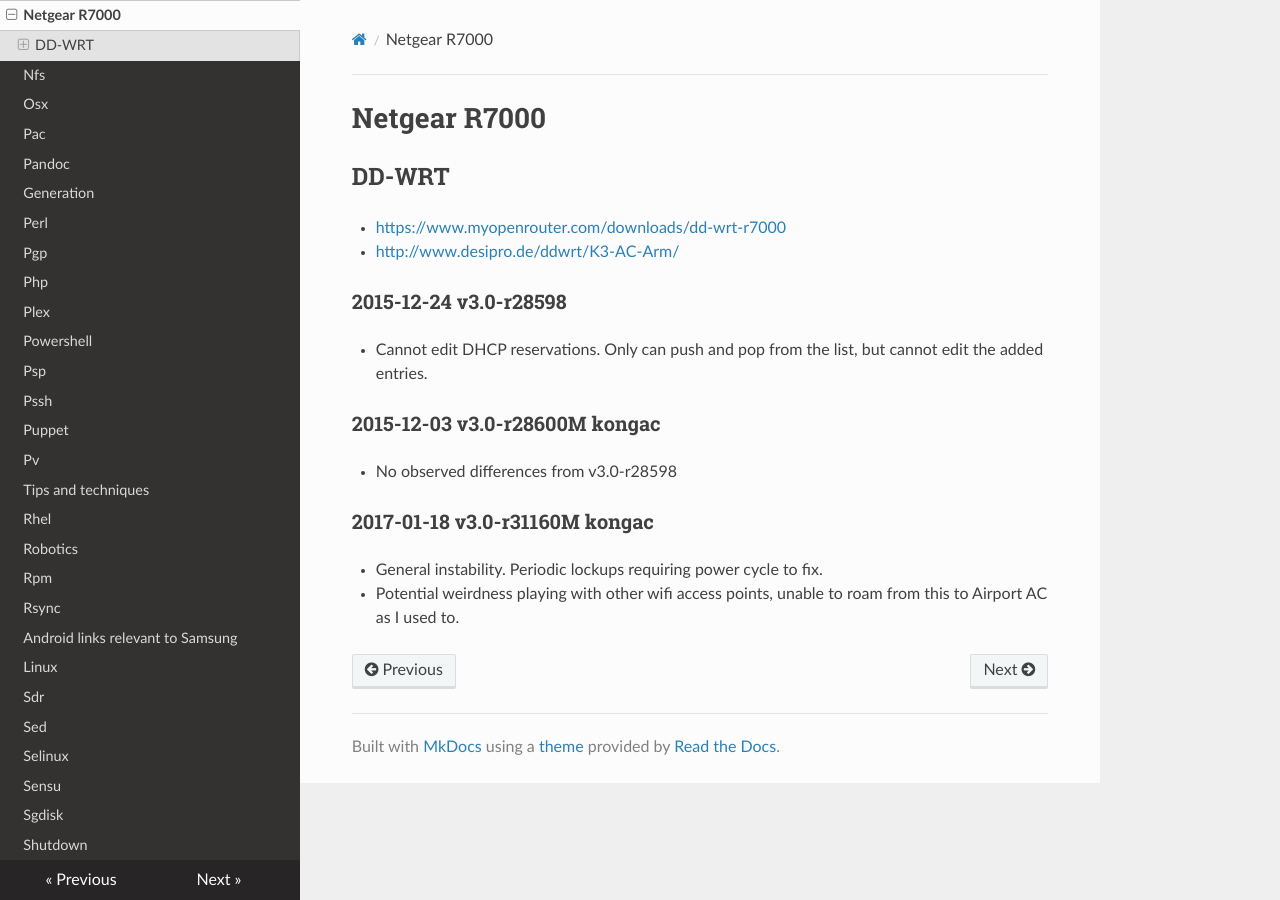
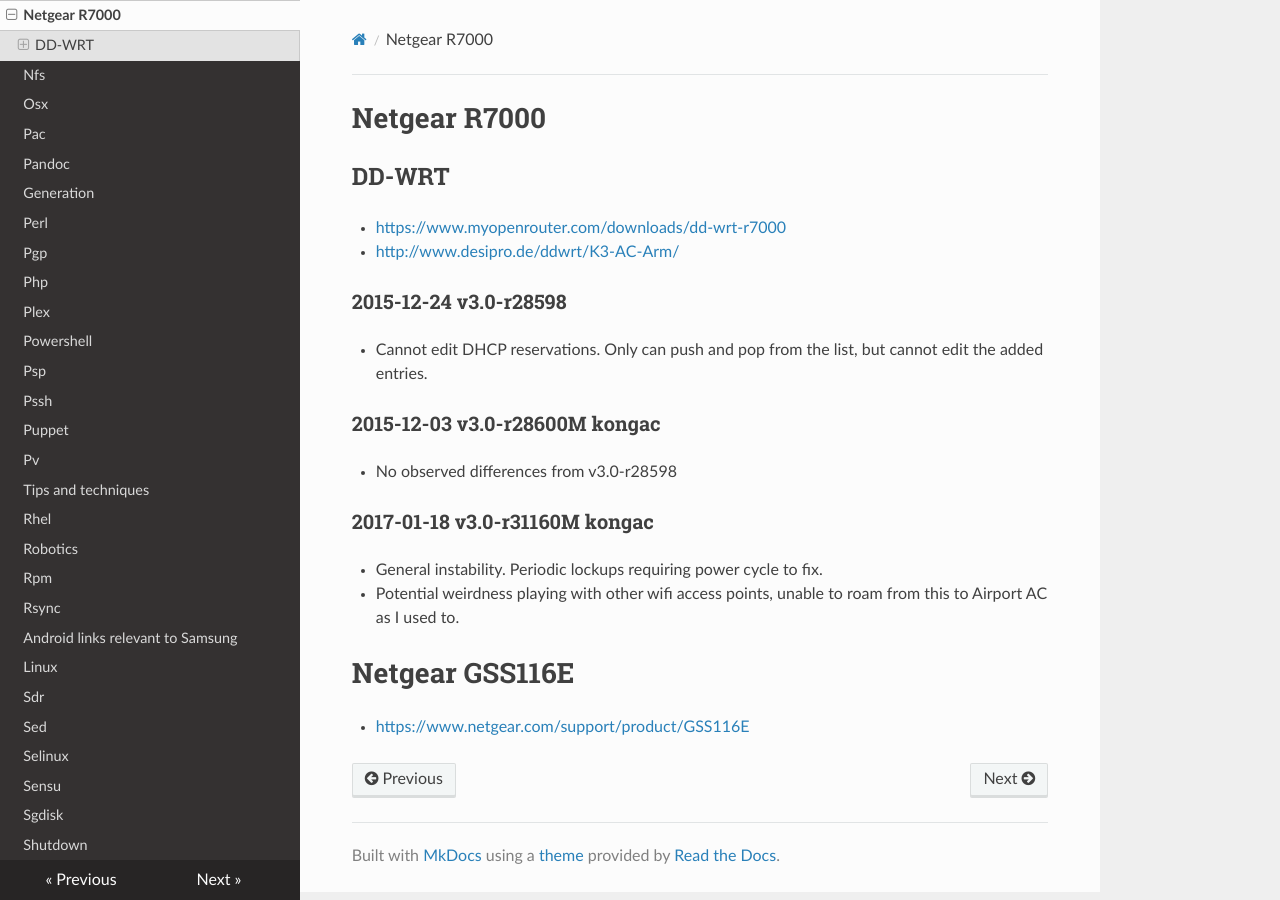
Before and after one commit to lando-cal/tech-notes, an MkDocs documentation site: the page built from docs/netgear.md, in a window 1280 px wide. Built offline with MkDocs 1.6.1, drawn with Linux system fonts in a browser that asks for light colours; nearby versions of some CDN libraries.

Commit message:
Add GSS116E

```diff
--- a/docs/netgear.md
+++ b/docs/netgear.md
@@ -17,3 +17,7 @@
 
 - General instability. Periodic lockups requiring power cycle to fix.
 - Potential weirdness playing with other wifi access points, unable to roam from this to Airport AC as I used to.
+
+# Netgear GSS116E
+
+- <https://www.netgear.com/support/product/GSS116E>
```
